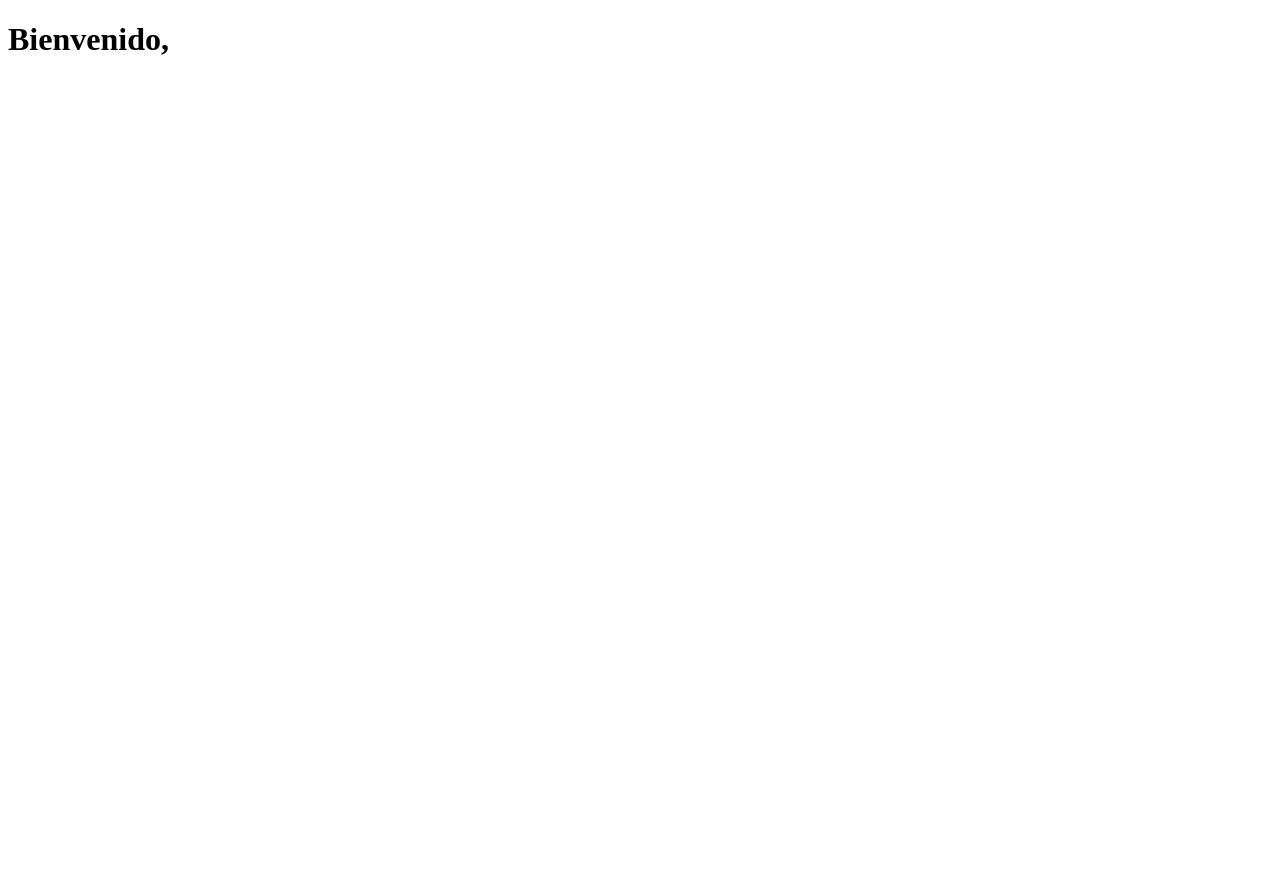
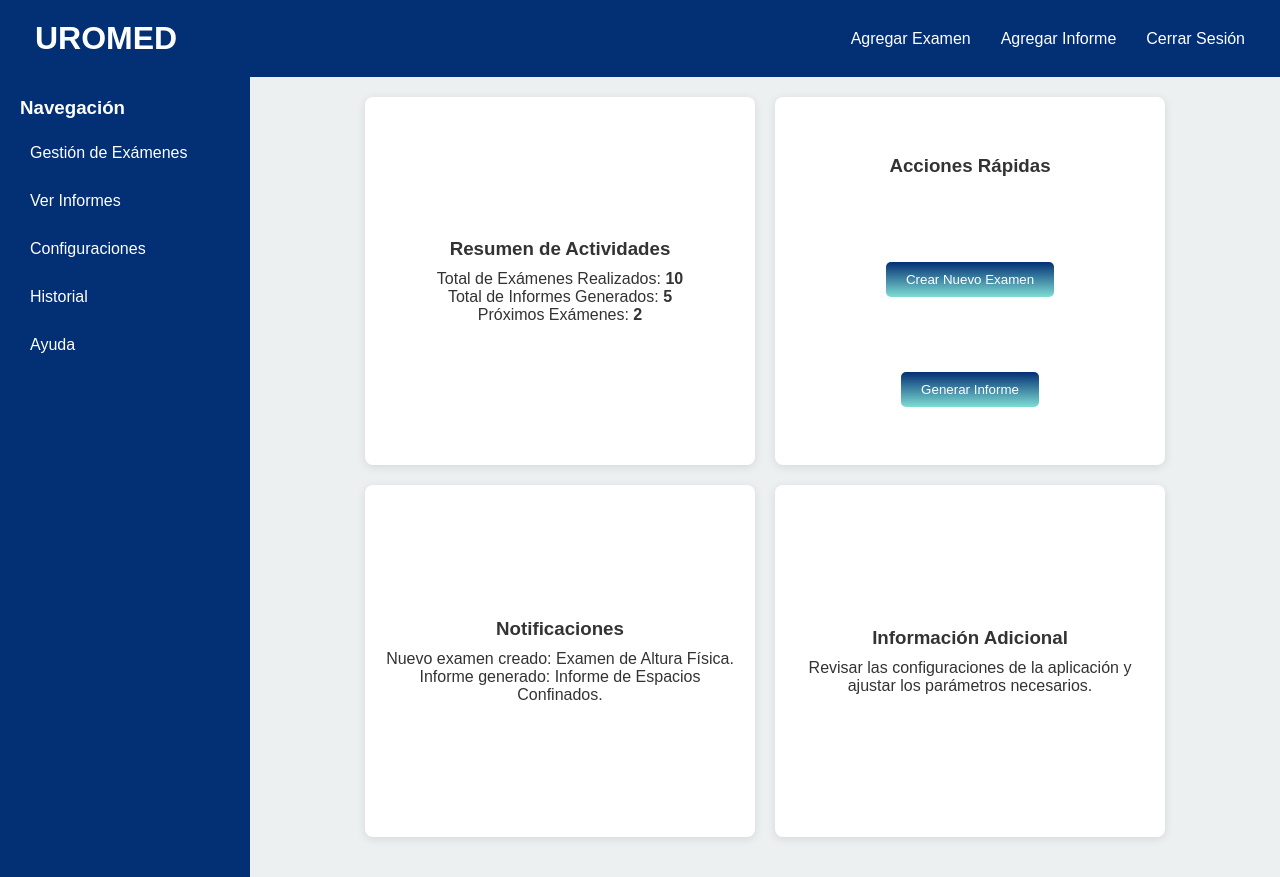
Before and after one commit to nicoloyolar/uromed, a Django app: page /home/ in a window 1280 px wide. Before the commit the page is almost empty. Before the commit the page ends 55 px from the top, so only its background shows below. Run offline with Django 5.2, Linux system fonts and the light colour scheme.

Commit message:
integra pantalla home

```diff
--- /dev/null
+++ b/uromed/usuarios/static/css/styles-home.css
@@ -0,0 +1,148 @@
+/* Estilos generales */
+
+* {
+    margin: 0;
+    padding: 0;
+    box-sizing: border-box;
+}
+
+html,
+body {
+    height: 100%;
+}
+
+body {
+    font-family: 'Montserrat', sans-serif;
+    background-color: #ecf0f1;
+    color: #333;
+    display: flex;
+    flex-direction: column;
+    overflow: hidden;
+}
+
+header {
+    background-color: #032f74;
+    padding: 10px 20px;
+}
+
+.navbar {
+    display: flex;
+    justify-content: space-between;
+    align-items: center;
+}
+
+.navbar a,
+h1 {
+    color: white;
+    text-decoration: none;
+    padding: 10px 15px;
+    transition: background 0.3s;
+}
+
+.navbar a:hover {
+    background-color: rgba(255, 255, 255, 0.2);
+    border-radius: 50px;
+}
+
+.container {
+    display: flex;
+    flex: 1;
+}
+
+.sidebar {
+    width: 250px;
+    background-color: #032f74;
+    color: white;
+    padding: 20px;
+    height: 100vh;
+}
+
+.sidebar h3 {
+    margin-bottom: 15px;
+}
+
+.sidebar ul {
+    list-style: none;
+    padding: 0;
+}
+
+.sidebar li {
+    margin: 10px 0;
+}
+
+.sidebar a {
+    color: white;
+    text-decoration: none;
+    padding: 10px;
+    display: block;
+    transition: background 0.3s;
+}
+
+.sidebar a:hover {
+    background-color: rgba(255, 255, 255, 0.2);
+    border-radius: 5px;
+}
+
+.main-content {
+    flex: 1;
+    display: flex;
+    align-items: center;
+    justify-content: center;
+    padding: 20px;
+    text-align: center;
+    overflow: hidden;
+}
+
+.grid {
+    display: grid;
+    grid-template-columns: repeat(2, 1fr);
+    grid-gap: 20px;
+    width: 100%;
+    height: 100%;
+    max-width: 800px;
+    margin: 0 auto;
+    padding-bottom: 20px;
+}
+
+.card {
+    background-color: white;
+    border-radius: 8px;
+    padding: 20px;
+    box-shadow: 0 2px 10px rgba(0, 0, 0, 0.1);
+    display: flex;
+    flex-direction: column;
+    justify-content: center;
+    align-items: center;
+    text-align: center;
+    flex-grow: 1;
+}
+
+.card h3 {
+    margin-bottom: 10px;
+}
+
+.quick-actions {
+    display: flex;
+    justify-content: space-around;
+    flex-grow: 1;
+    width: 100%;
+}
+
+.quick-actions button {
+    background: linear-gradient(180deg, #032f74, #7eddd3);
+    color: white;
+    padding: 10px 20px;
+    border: none;
+    border-radius: 5px;
+    cursor: pointer;
+    transition: background 0.3s;
+}
+
+.quick-actions button:hover {
+    background: linear-gradient(180deg, #28a745, #555);
+}
+
+.notifications ul {
+    list-style-type: none;
+    padding: 0;
+}
--- a/uromed/usuarios/templates/usuarios/home.html
+++ b/uromed/usuarios/templates/usuarios/home.html
@@ -1,11 +1,69 @@
 {% load static %}
 
 <!DOCTYPE html>
-<html>
+<html lang="es">
 <head>
-    <title>Bienvenido</title>
+    <meta charset="UTF-8">
+    <meta name="viewport" content="width=device-width, initial-scale=1.0">
+    <title>Panel de Control</title>
+    <link rel="stylesheet" href="{% static 'css/styles-home.css' %}">
 </head>
 <body>
-    <h1>Bienvenido, {{ request.user.username }}</h1>
+    <header>
+        <div class="navbar">
+            <h1>UROMED</h1>
+            <nav>
+                <ul style="display: flex; list-style: none;">
+                    <li><a href="#">Agregar Examen</a></li>
+                    <li><a href="#">Agregar Informe</a></li>
+                    <li><a href="#">Cerrar Sesión</a></li>
+                </ul>
+            </nav>
+        </div>
+    </header>
+
+    <div class="container">
+        <aside class="sidebar">
+            <h3>Navegación</h3>
+            <ul>
+                <li><a href="#">Gestión de Exámenes</a></li>
+                <li><a href="#">Ver Informes</a></li>
+                <li><a href="#">Configuraciones</a></li>
+                <li><a href="#">Historial</a></li>
+                <li><a href="#">Ayuda</a></li>
+            </ul>
+        </aside>
+
+        <main class="main-content">
+
+            <section class="grid">
+                <div class="card summary">
+                    <h3>Resumen de Actividades</h3>
+                    <p>Total de Exámenes Realizados: <strong>10</strong></p>
+                    <p>Total de Informes Generados: <strong>5</strong></p>
+                    <p>Próximos Exámenes: <strong>2</strong></p>
+                </div>
+
+                <div class="card quick-actions">
+                    <h3>Acciones Rápidas</h3>
+                    <button>Crear Nuevo Examen</button>
+                    <button>Generar Informe</button>
+                </div>
+
+                <div class="card notifications">
+                    <h3>Notificaciones</h3>
+                    <ul>
+                        <li>Nuevo examen creado: Examen de Altura Física.</li>
+                        <li>Informe generado: Informe de Espacios Confinados.</li>
+                    </ul>
+                </div>
+
+                <div class="card additional-info">
+                    <h3>Información Adicional</h3>
+                    <p>Revisar las configuraciones de la aplicación y ajustar los parámetros necesarios.</p>
+                </div>
+            </section>
+        </main>
+    </div>
 </body>
 </html>
```
Also changed, not shown: uromed/db.sqlite3.
